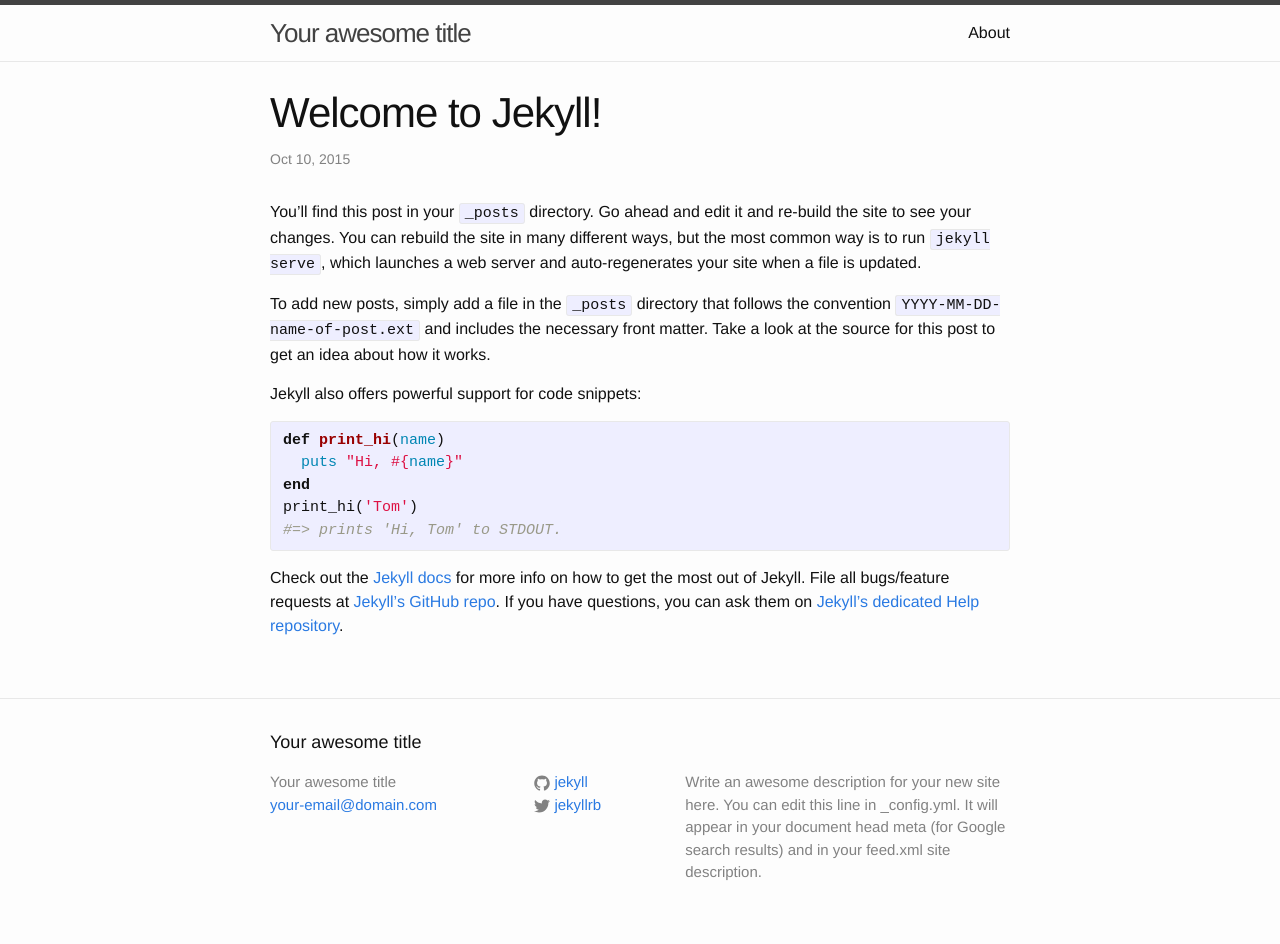
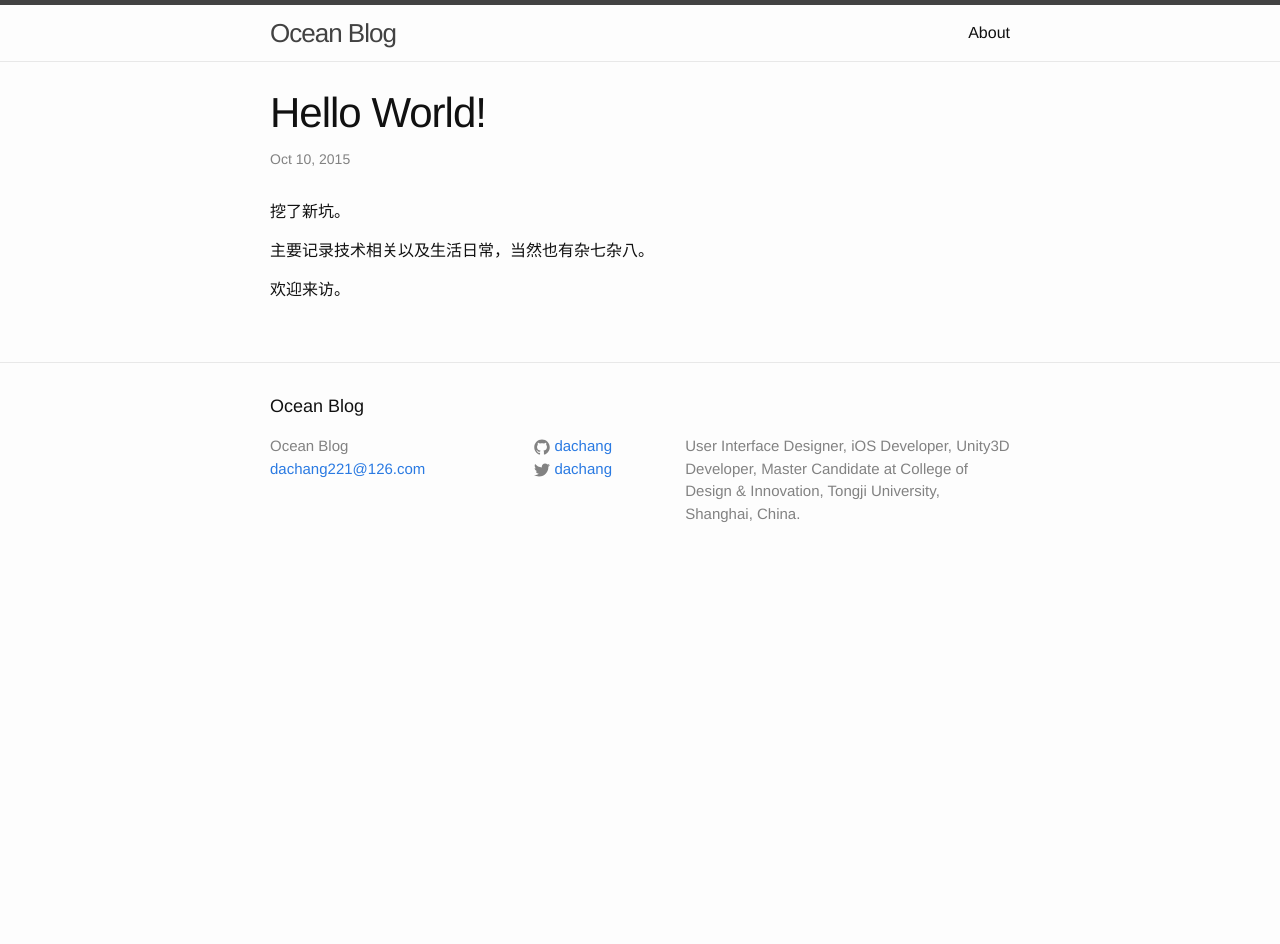
Before and after one commit to Dachang/dachang.github.io, a Jekyll site: the page built from _posts/2015-10-10-welcome-to-jekyll.markdown, in a window 1280 px wide. Built offline with Jekyll 4.4.1, drawn with Linux system fonts in a browser that asks for light colours; after the commit the page ends 900 px from its top, so only the background shows below that.

Commit message:
add post

```diff
--- a/_config.yml
+++ b/_config.yml
@@ -1,14 +1,13 @@
 # Site settings
-title: Your awesome title
-email: your-email@domain.com
+title: Ocean Blog
+email: dachang221@126.com
 description: > # this means to ignore newlines until "baseurl:"
-  Write an awesome description for your new site here. You can edit this
-  line in _config.yml. It will appear in your document head meta (for
-  Google search results) and in your feed.xml site description.
+  User Interface Designer, iOS Developer, Unity3D Developer,
+  Master Candidate at College of Design & Innovation, Tongji University,
+  Shanghai, China.
 baseurl: "" # the subpath of your site, e.g. /blog/
-url: "http://yourdomain.com" # the base hostname & protocol for your site
-twitter_username: jekyllrb
-github_username:  jekyll
+twitter_username: dachang
+github_username:  dachang
 
 # Build settings
 markdown: kramdown
--- a/_posts/2015-10-10-welcome-to-jekyll.markdown
+++ b/_posts/2015-10-10-welcome-to-jekyll.markdown
@@ -1,25 +1,11 @@
 ---
 layout: post
-title:  "Welcome to Jekyll!"
+title:  "Hello World!"
 date:   2015-10-10 16:54:06
 categories: jekyll update
 ---
-You’ll find this post in your `_posts` directory. Go ahead and edit it and re-build the site to see your changes. You can rebuild the site in many different ways, but the most common way is to run `jekyll serve`, which launches a web server and auto-regenerates your site when a file is updated.
+  挖了新坑。
 
-To add new posts, simply add a file in the `_posts` directory that follows the convention `YYYY-MM-DD-name-of-post.ext` and includes the necessary front matter. Take a look at the source for this post to get an idea about how it works.
+  主要记录技术相关以及生活日常，当然也有杂七杂八。
 
-Jekyll also offers powerful support for code snippets:
-
-{% highlight ruby %}
-def print_hi(name)
-  puts "Hi, #{name}"
-end
-print_hi('Tom')
-#=> prints 'Hi, Tom' to STDOUT.
-{% endhighlight %}
-
-Check out the [Jekyll docs][jekyll] for more info on how to get the most out of Jekyll. File all bugs/feature requests at [Jekyll’s GitHub repo][jekyll-gh]. If you have questions, you can ask them on [Jekyll’s dedicated Help repository][jekyll-help].
-
-[jekyll]:      http://jekyllrb.com
-[jekyll-gh]:   https://github.com/jekyll/jekyll
-[jekyll-help]: https://github.com/jekyll/jekyll-help
+  欢迎来访。
```
Also changed, not shown: _posts/2015-10-10-e3.markdown (added, +28 -0 lines).
